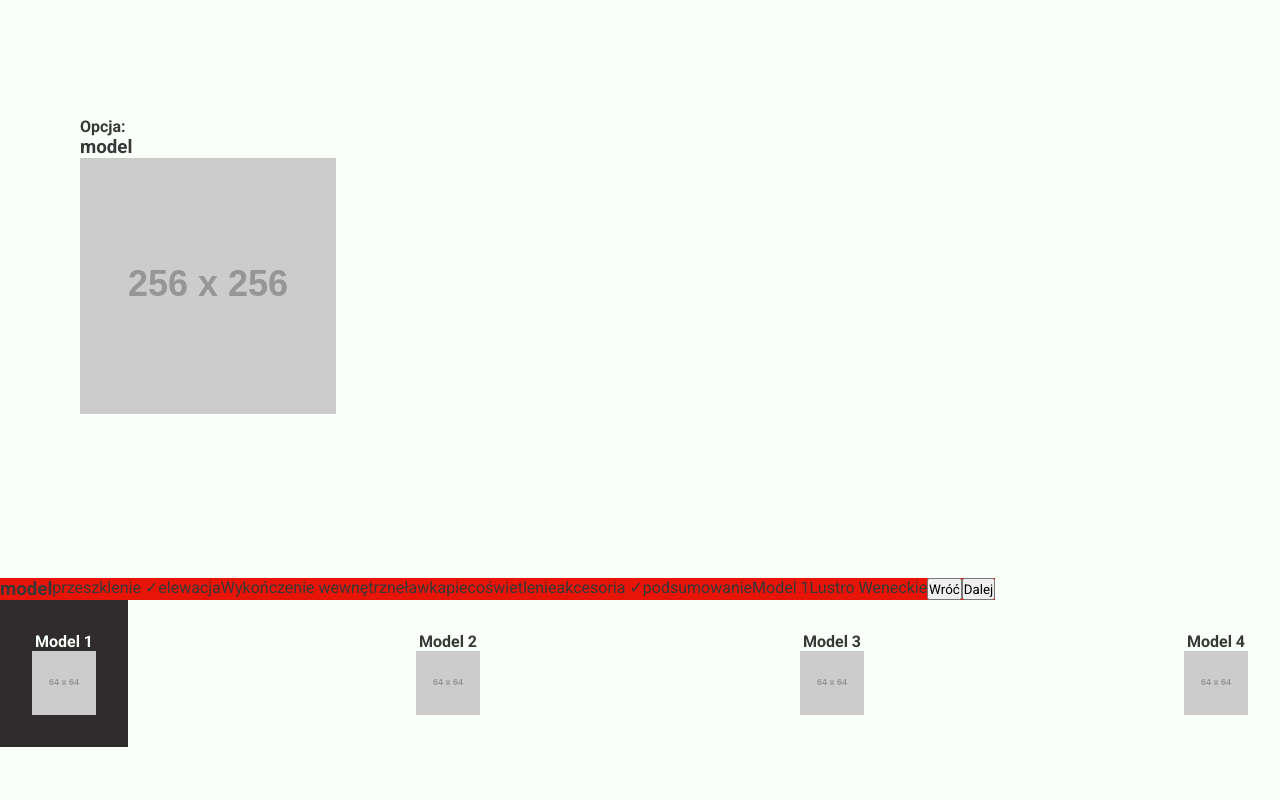
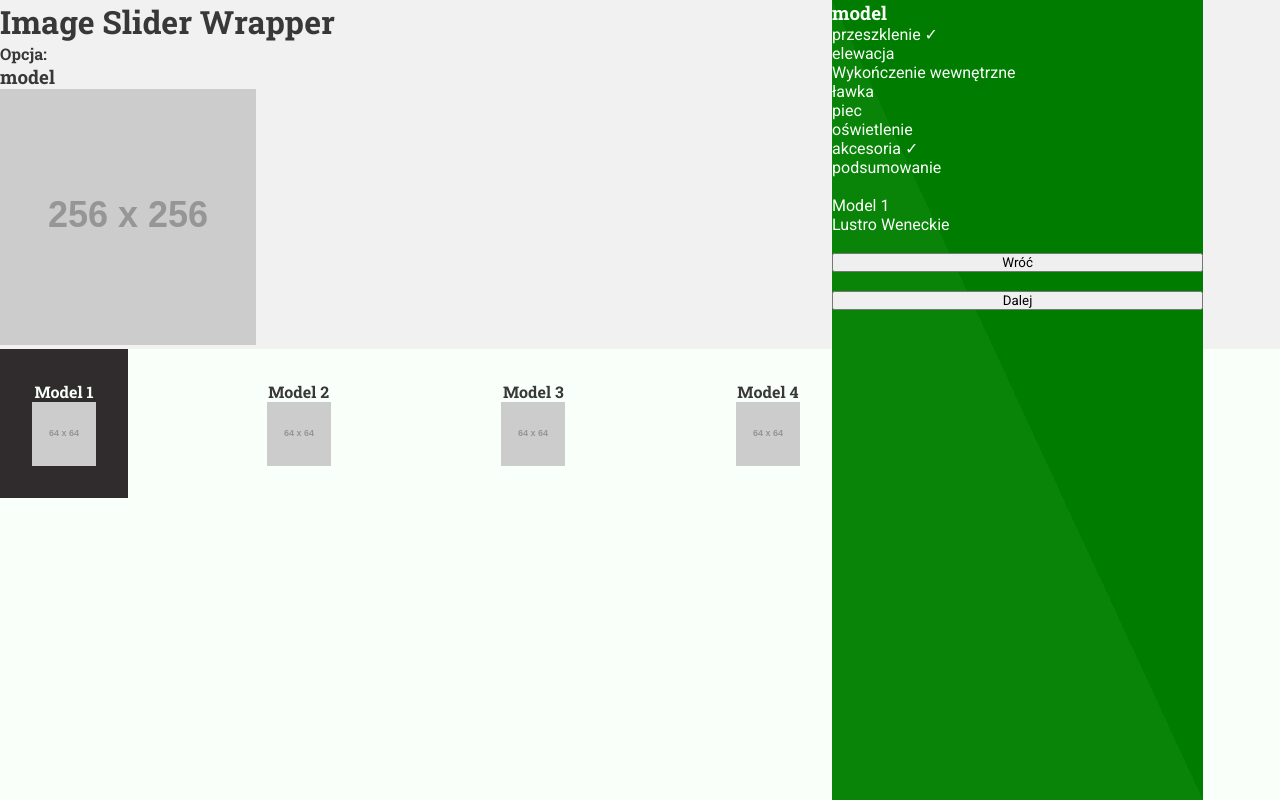
Before and after one commit to SAY10s/sauna, a React (Vite) app: page / in a window 1280 px wide. Built offline with nearby package versions, Linux system fonts and the light colour scheme.

Commit message:
Added basic first step of scss styles

```diff
--- a/src/components/accessories/ChooseAccessories.tsx
+++ b/src/components/accessories/ChooseAccessories.tsx
@@ -8,6 +8,7 @@ const ChooseAccessories: React.FC<PropsInterface> = ({
   configurationOptions,
 }) => {
   return (
+    <div className="grid65to35">
       <div className="configurationOfGivenStepWrapper">
         {configurationOptions.map((option, index) => {
           return (
@@ -19,6 +20,7 @@ const ChooseAccessories: React.FC<PropsInterface> = ({
           );
         })}
       </div>
+    </div>
   );
 };
 
--- a/src/components/configurationOptions/ConfigurationOfGivenStepWrapper.tsx
+++ b/src/components/configurationOptions/ConfigurationOfGivenStepWrapper.tsx
@@ -8,6 +8,7 @@ const ConfigurationOfGivenStepWrapper: React.FC<PropsInterface> = ({
   configurationOptions,
 }) => {
   return (
+    <div className="grid65to35">
       <div className="configurationOfGivenStepWrapper">
         {configurationOptions.map((option, index) => {
           return (
@@ -19,6 +20,7 @@ const ConfigurationOfGivenStepWrapper: React.FC<PropsInterface> = ({
           );
         })}
       </div>
+    </div>
   );
 };
 
--- a/src/components/configurationSummary/ConfigurationSummaryWrapper.tsx
+++ b/src/components/configurationSummary/ConfigurationSummaryWrapper.tsx
@@ -21,11 +21,12 @@ const ConfigurationSummaryWrapper = () => {
   const accessories = saunaConfig.accessories || [];
 
   return (
+    <div className="grid65to35">
       <div className="tempWrapper summaryWrapper">
         <h2>Podsumowanie konfiguracji</h2>
         <div className="summaryOptionsWrapper">
           {stepNamesInPolish.map((step, index) => {
-          //skip the "model" step (it's shown in the image slider)
+            //skip the "model" step (model is shown in the image slider)
             if (index === 0) return null;
 
             const stepValue = saunaConfig[step.english];
@@ -78,6 +79,7 @@ const ConfigurationSummaryWrapper = () => {
           </div>
         )}
       </div>
+    </div>
   );
 };
 
--- /dev/null
+++ b/src/components/imageSlider/ImageSliderWrapper.tsx
@@ -0,0 +1,14 @@
+import ImageSlider from "./ImageSlider.tsx";
+
+const ImageSliderWrapper = () => {
+  return (
+    <div className="imageSliderWrapper">
+      <div className="grid65to35children">
+        <h1>Image Slider Wrapper</h1>
+        <ImageSlider />
+      </div>
+    </div>
+  );
+};
+
+export default ImageSliderWrapper;
--- a/src/components/navBar/NavBar.tsx
+++ b/src/components/navBar/NavBar.tsx
@@ -26,7 +26,7 @@ const NavBar = () => {
   };
 
   return (
-    <div className="navBarWrapper">
+    <nav className="navBarWrapper">
       {CURRENT_CONFIG_STEP_NAME_IN_POLISH.map((step, index) => {
         if (index === saunaConfig.currentConfigStepId)
           return (
@@ -70,7 +70,7 @@ const NavBar = () => {
       <button onClick={handlePreviousStep}>Wróć</button>
       <br />
       <button onClick={handleNextStep}>Dalej</button>
-    </div>
+    </nav>
   );
 };
 
--- a/src/scss/_mixins.scss
+++ b/src/scss/_mixins.scss
@@ -10,3 +10,7 @@
 @mixin flex-row-center {
   @include flex(row, center, center);
 }
+@mixin grid65to35 {
+  display: grid;
+  grid-template-columns: 65% 35%;
+}
--- a/src/scss/_variables.scss
+++ b/src/scss/_variables.scss
@@ -3,8 +3,11 @@
 // Roboto
 @import url("https://fonts.googleapis.com/css2?family=Roboto:ital,wght@0,100;0,300;0,400;0,500;0,700;0,900;1,100;1,300;1,400;1,500;1,700;1,900&display=swap");
 
+// Roboto Slab
+@import url("https://fonts.googleapis.com/css2?family=Roboto+Slab:wght@100..900&display=swap");
+
 $primaryFont: "Roboto", sans-serif;
-$headerFont: "Roboto", sans-serif;
+$headerFont: "Roboto Slab", sans-serif;
 
 //$colorLight: black;
 //$colorDark: white;
--- /dev/null
+++ b/src/scss/components/ImageSlider.scss
@@ -0,0 +1,6 @@
+@use "../variables" as *;
+@use "../mixins" as *;
+
+.imageSliderWrapper {
+  background-color: #f1f1f1;
+}
--- a/src/scss/components/navBar.scss
+++ b/src/scss/components/navBar.scss
@@ -2,6 +2,23 @@
 @use "../mixins" as *;
 
 .navBarWrapper {
+  position: fixed;
+  top: 0;
+
+  right: 6%;
+  width: 29%;
+  height: 100vh;
+
   display: flex;
-  background-color: #e71408;
+  flex-direction: column;
+
+  background-image: linear-gradient(
+    to top right,
+    $colorSecondary 50%,
+    $colorPrimary 50%
+  );
+
+  color: $colorLight;
+
+  overflow: hidden;
 }
--- a/src/scss/global.scss
+++ b/src/scss/global.scss
@@ -25,3 +25,7 @@ span {
   background-color: $colorSecondaryDark;
   color: $colorLight;
 }
+.grid65to35 {
+  display: grid;
+  grid-template-columns: 65% 35%;
+}
--- a/src/scss/style.scss
+++ b/src/scss/style.scss
@@ -4,7 +4,7 @@
 // components
 @use "./components/accessories" as *;
 @use "./components/navBar" as *;
-//@use "./components/main" as *;
+@use "./components/imageSlider" as *;
 //@use "./components/nav" as *;
 
 // global styles
@@ -19,11 +19,16 @@
 }
 
 body {
-  @include flex-col-center;
+  @include flex(col, flex-start, flex-start);
   min-height: 100vh;
   background-color: $colorLight;
   color: $colorDark;
 }
+#root {
+  width: 100%;
+  height: 100%;
+}
+
 h1,
 h2,
 h3,
@@ -43,17 +48,6 @@ button {
 }
 
 //TEMP
-.tempWrapper {
-  display: flex;
-  align-items: center;
-  flex-wrap: wrap;
-  gap: 5rem;
-}
-
-.imageSlider {
-  padding: 5rem;
-}
-
 .configurationOfGivenStepWrapper {
   display: flex;
   justify-content: space-between;
@@ -66,3 +60,7 @@ button {
   align-items: center;
   padding: 2rem;
 }
+
+main {
+  width: 100%;
+}
--- a/src/views/SaunaConfigurationView.tsx
+++ b/src/views/SaunaConfigurationView.tsx
@@ -1,53 +1,44 @@
-import ImageSlider from "../components/imageSlider/ImageSlider.tsx";
-import NavBar from "../components/navBar/NavBar.tsx";
-import ConfigurationOfGivenStepWrapper from "../components/configurationOptions/ConfigurationOfGivenStepWrapper.tsx";
 import { useSelector } from "react-redux";
 import { RootState } from "../store/store.ts";
 import { CONFIGURATION_OPTIONS } from "../const/const.ts";
+import NavBar from "../components/navBar/NavBar.tsx";
+import ConfigurationOfGivenStepWrapper from "../components/configurationOptions/ConfigurationOfGivenStepWrapper.tsx";
 import ConfigurationSummaryWrapper from "../components/configurationSummary/ConfigurationSummaryWrapper.tsx";
 import ChooseAccessories from "../components/accessories/ChooseAccessories.tsx";
+import ImageSliderWrapper from "../components/imageSlider/ImageSliderWrapper.tsx";
 
 const SaunaConfigurationView = () => {
   const currentConfigStepId = useSelector(
     (state: RootState) => state.saunaConfig.currentConfigStepId,
   );
-
-  //TEMPORARY
   const currentConfigOptions = CONFIGURATION_OPTIONS[currentConfigStepId];
 
+  let StepComponentContent;
+
+  //check if we are in Config, Accessories or Summary step
   if (currentConfigStepId < 7) {
-    return (
-      <div>
-        <div className="tempWrapper">
-          <ImageSlider />
-          <NavBar />
-        </div>
-        <ConfigurationOfGivenStepWrapper
-          configurationOptions={currentConfigOptions}
-        />
-      </div>
+    StepComponentContent = (
+      <ConfigurationOfGivenStepWrapper
+        configurationOptions={currentConfigOptions}
+      />
     );
   } else if (currentConfigStepId === 7) {
-    return (
-      <div>
-        <div className="tempWrapper">
-          <ImageSlider />
-          <NavBar />
-        </div>
-        <ChooseAccessories configurationOptions={currentConfigOptions} />
-      </div>
+    StepComponentContent = (
+      <ChooseAccessories configurationOptions={currentConfigOptions} />
     );
   } else {
-    return (
-      <div>
-        <div className="tempWrapper">
-          <ImageSlider />
-          <NavBar />
-        </div>
-        <ConfigurationSummaryWrapper />
+    StepComponentContent = <ConfigurationSummaryWrapper />;
+  }
+
+  return (
+    <main>
+      <div className="imageSliderAndNavBarWrapper">
+        <ImageSliderWrapper />
+        <NavBar />
       </div>
-    );
-  }
+      {StepComponentContent}
+    </main>
+  );
 };
 
 export default SaunaConfigurationView;
```
Lines whose indentation alone changed are shown as unchanged.
